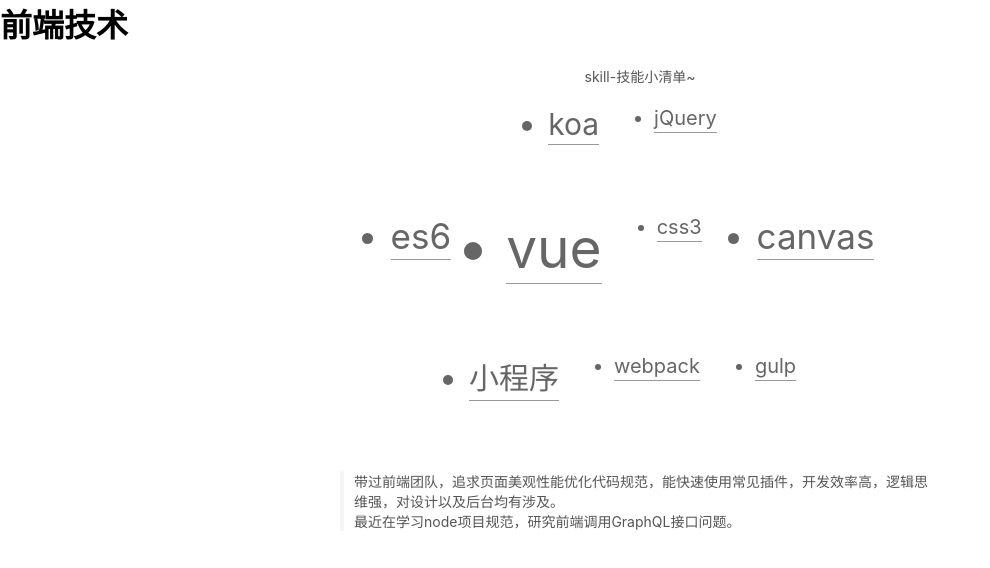
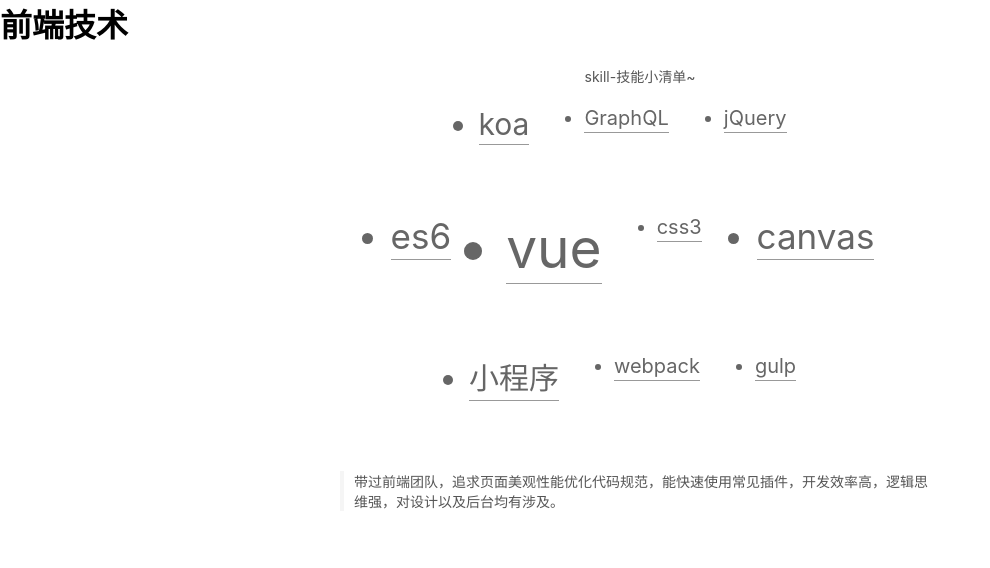
Before and after one commit to lyc8023/nuxt-ssr, a Nuxt app: page /resume/skill in a window 1280 px wide. Shown: the top 568 px of the page, without its empty margins (0-990 px from the left). Built offline with nearby package versions, Linux system fonts and the light colour scheme; what iview would draw is missing.

Commit message:
改为拉取git代码

```diff
--- a/pages/resume/index.vue
+++ b/pages/resume/index.vue
@@ -75,6 +75,18 @@
         }
       ]
     }
+  },
+  head() {
+    return {
+      title: '个人简历',
+      meta: [
+        {
+          hid: 'description',
+          name: 'description',
+          content: '李元成的个人简历'
+        }
+      ]
+    }
   }
 }
 </script>
@@ -83,10 +95,6 @@
   padding: 0px;
   margin: 0px;
   box-sizing: border-box;
-}
-body,
-html {
-  height: 100%;
 }
 a {
   text-decoration: none;
--- a/pages/resume/skill.vue
+++ b/pages/resume/skill.vue
@@ -9,6 +9,9 @@
     <ul class="skill-ul">
       <li class="skill-li ex-li">
         koa
+      </li>
+      <li class="skill-li">
+        GraphQL
       </li>
       <li class="skill-li">
         jQuery
@@ -42,9 +45,6 @@
     <section class="skill-section">
       <p class="status-p">
         带过前端团队，追求页面美观性能优化代码规范，能快速使用常见插件，开发效率高，逻辑思维强，对设计以及后台均有涉及。
-      </p>
-      <p class="status-p">
-        最近在学习node项目规范，研究前端调用GraphQL接口问题。
       </p>
     </section>
   </div>
```
Also changed, not shown: .travis.yml.
